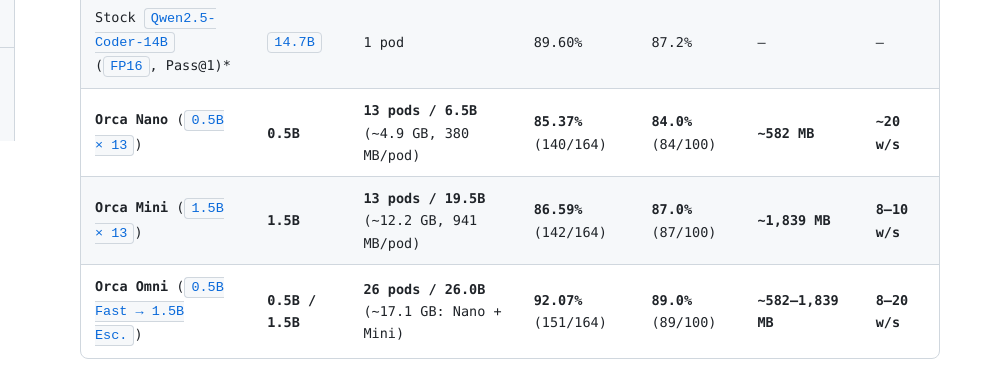
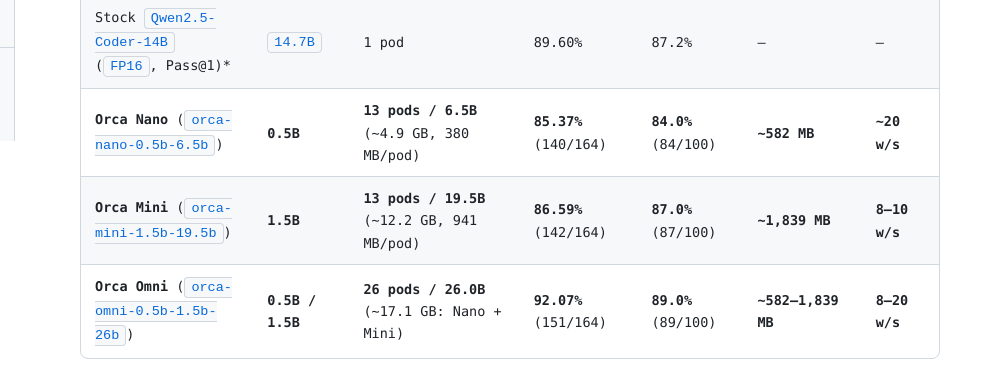
Before and after one commit to nio-labs/nio-orca, a plain HTML site: page docs/index.html in a window 1280 px wide. Shown: the part 659-1039 px from the top of the page, 275-1280 px from the left. Drawn offline with nearby package versions, Linux system fonts and the light colour scheme; a web font is replaced by a local one.

Commit message:
docs(bench): use canonical orca tier IDs (6.5b / 19.5b / 26b)

```diff
--- a/docs/index.html
+++ b/docs/index.html
@@ -101,9 +101,9 @@
                 <tr><td>Stock <code>Qwen2.5-Coder-3B</code> (<code>FP16</code>)</td><td><code>3.0B</code></td><td>1 pod</td><td>81.10% (133/164)</td><td>74.0% (74/100)</td><td>—</td><td>—</td></tr>
                 <tr><td>Stock <code>Qwen2.5-Coder-7B</code> (<code>INT4</code>)</td><td><code>7.0B</code></td><td>1 pod</td><td>84.15% (138/164)</td><td>84.0% (84/100)</td><td>—</td><td>—</td></tr>
                 <tr><td>Stock <code>Qwen2.5-Coder-14B</code> (<code>FP16</code>, Pass@1)*</td><td><code>14.7B</code></td><td>1 pod</td><td>89.60%</td><td>87.2%</td><td>—</td><td>—</td></tr>
-                <tr><td><strong>Orca Nano</strong> (<code>0.5B × 13</code>)</td><td><strong>0.5B</strong></td><td><strong>13 pods / 6.5B</strong> (~4.9 GB, 380 MB/pod)</td><td><strong>85.37%</strong> (140/164)</td><td><strong>84.0%</strong> (84/100)</td><td><strong>~582 MB</strong></td><td><strong>~20 w/s</strong></td></tr>
-                <tr><td><strong>Orca Mini</strong> (<code>1.5B × 13</code>)</td><td><strong>1.5B</strong></td><td><strong>13 pods / 19.5B</strong> (~12.2 GB, 941 MB/pod)</td><td><strong>86.59%</strong> (142/164)</td><td><strong>87.0%</strong> (87/100)</td><td><strong>~1,839 MB</strong></td><td><strong>8–10 w/s</strong></td></tr>
-                <tr><td><strong>Orca Omni</strong> (<code>0.5B Fast → 1.5B Esc.</code>)</td><td><strong>0.5B / 1.5B</strong></td><td><strong>26 pods / 26.0B</strong> (~17.1 GB: Nano + Mini)</td><td><strong>92.07%</strong> (151/164)</td><td><strong>89.0%</strong> (89/100)</td><td><strong>~582–1,839 MB</strong></td><td><strong>8–20 w/s</strong></td></tr>
+                <tr><td><strong>Orca Nano</strong> (<code>orca-nano-0.5b-6.5b</code>)</td><td><strong>0.5B</strong></td><td><strong>13 pods / 6.5B</strong> (~4.9 GB, 380 MB/pod)</td><td><strong>85.37%</strong> (140/164)</td><td><strong>84.0%</strong> (84/100)</td><td><strong>~582 MB</strong></td><td><strong>~20 w/s</strong></td></tr>
+                <tr><td><strong>Orca Mini</strong> (<code>orca-mini-1.5b-19.5b</code>)</td><td><strong>1.5B</strong></td><td><strong>13 pods / 19.5B</strong> (~12.2 GB, 941 MB/pod)</td><td><strong>86.59%</strong> (142/164)</td><td><strong>87.0%</strong> (87/100)</td><td><strong>~1,839 MB</strong></td><td><strong>8–10 w/s</strong></td></tr>
+                <tr><td><strong>Orca Omni</strong> (<code>orca-omni-0.5b-1.5b-26b</code>)</td><td><strong>0.5B / 1.5B</strong></td><td><strong>26 pods / 26.0B</strong> (~17.1 GB: Nano + Mini)</td><td><strong>92.07%</strong> (151/164)</td><td><strong>89.0%</strong> (89/100)</td><td><strong>~582–1,839 MB</strong></td><td><strong>8–20 w/s</strong></td></tr>
               </tbody>
             </table>
           </div>
```
Also changed, not shown: 1 other file.
